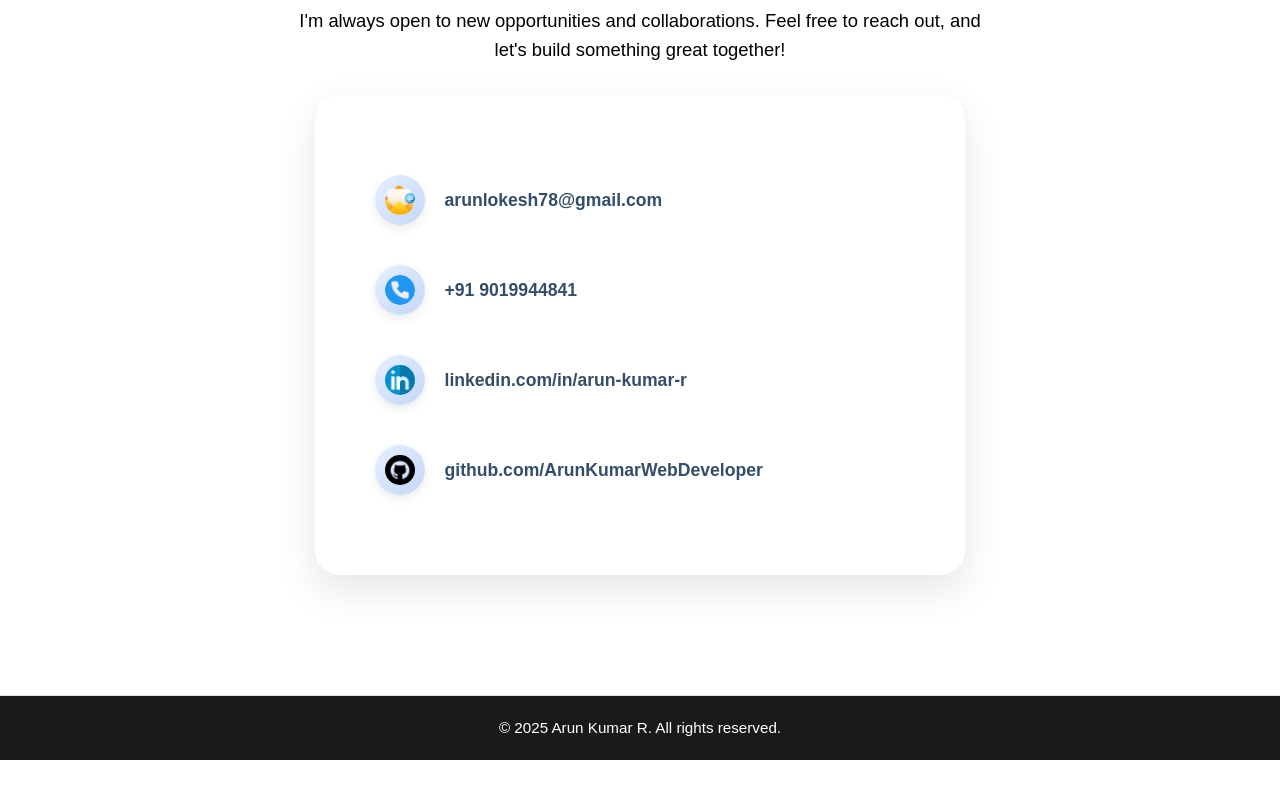
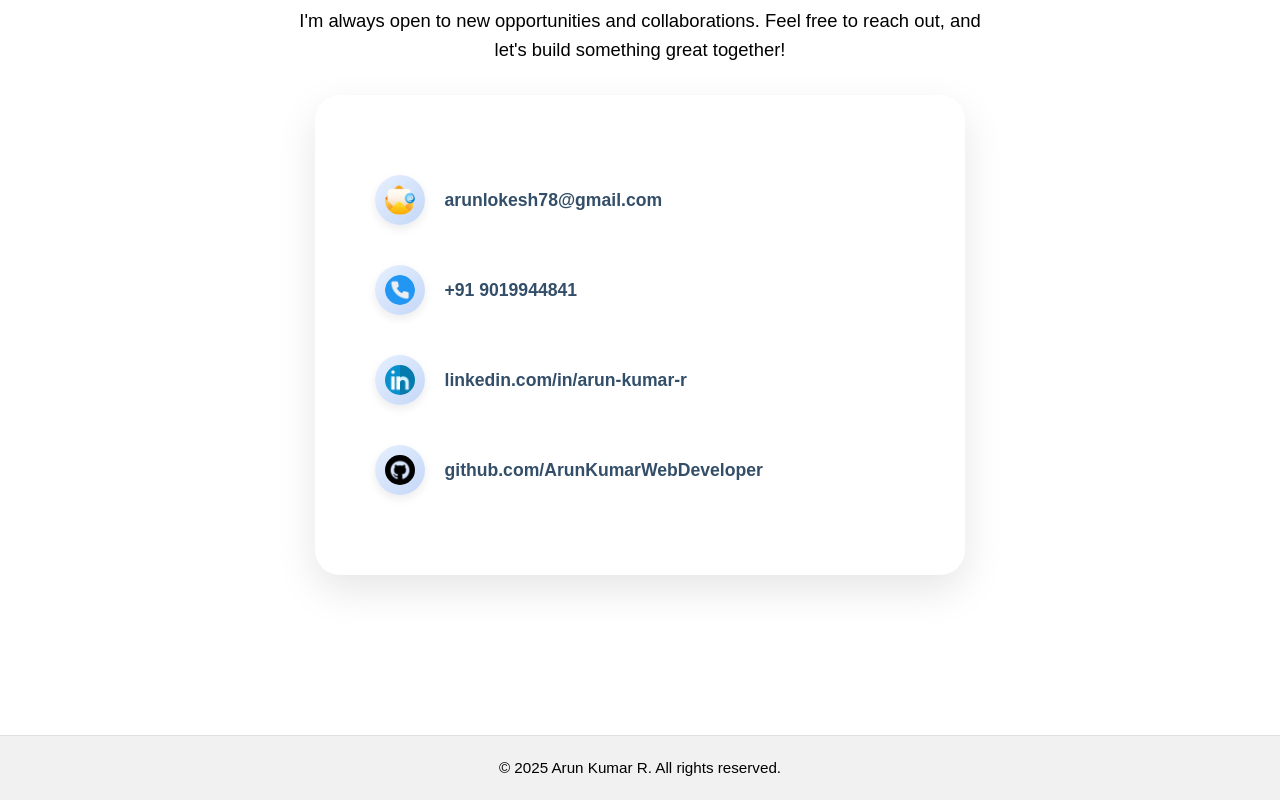
Before and after one commit to ArunKumarWebDeveloper/Personal-portfolio-react-, a React (Vite) app: page / in a window 1280 px wide. Shown: the part 5152-5952 px from the top of the page. Before the commit the page ends 5912 px from the top, so only its background shows below. Built offline with nearby package versions, Linux system fonts and the light colour scheme.

Commit message:
Updated:updated

```diff
--- a/src/App.css
+++ b/src/App.css
@@ -1233,20 +1233,12 @@ font-size:1.1rem;
 }
 
 
-
-
 .footer {
   background-color: #f1f1f1;
-  color: #333;
+  color: auto #333;
   text-align: center;
   padding: 20px 10px;
   font-size: 0.95rem;
   border-top: 1px solid #e0e0e0;
   margin-top: 40px;
 }
-
-.footer  {
-    background-color: #1a1a1a;
-color: #ffffff;
-  margin: 0;
-}
```
